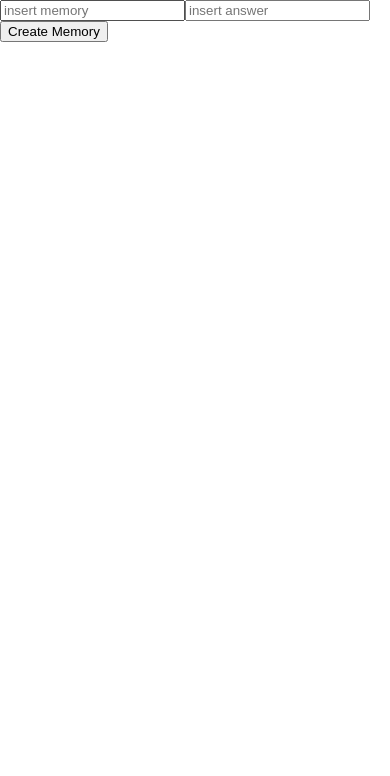
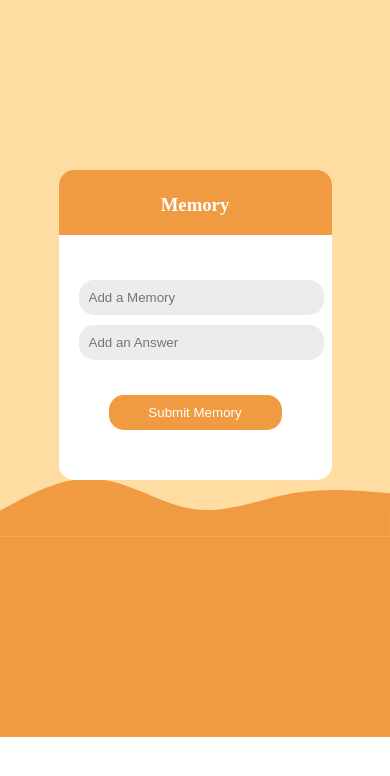
Before and after one commit to mado8/memo-rise, a React (Create React App) app in the folder client/: page / in a window 390 px wide. Shown: the top 776 px of the page. Built offline with nearby package versions, Linux system fonts and the light colour scheme.

Commit message:
added create memory componet and styling

```diff
--- /dev/null
+++ b/client/src/components/CreateMemory/CreateMemory.css
@@ -0,0 +1,149 @@
+
+
+#memory-form-container {
+    background-color: #FFDCA1;
+    height: 500px;
+    width: 100%;
+    display: flex;
+    justify-content: center;
+    align-items: center;
+    position: absolute;
+}
+
+#form-container {
+    margin-top: 200px;
+    background-color: #fff;
+    padding-bottom: 100px;
+    border-radius: 15px;
+    z-index: 100;
+}
+
+#form-input-container {
+    padding-left: 50px;
+    padding-right: 50px;
+}
+
+#form-header {
+    text-align: center;
+    height: 60px;
+    border-radius: 15px 15px 0px 0px;
+    padding-top: 5px;
+    margin-bottom: 40px;
+    background-color: #F09B41;
+    color: #fff;
+}
+
+.form-input {
+    margin-bottom: 5px;
+    margin-top: 5px;
+    padding-top: 10px;
+    padding-bottom: 10px;
+    padding-left: 10px;
+    width: 100%;
+    border: none;
+    border-radius: 15px;
+    background-color: #ececec;
+}
+
+#form-buttons {
+    text-align: center;
+    padding-left: 50px;
+    padding-right: 50px;
+}
+
+#memory-submit {
+    color: #fff;
+    background-color: #F09B41;
+    width: 100%;
+    margin-top: 30px;
+    padding: 10px;
+    border: none;
+    border-radius: 15px;
+}
+
+#memory-submit:hover {
+    background-color: #FFDCA1;
+    transition: .6s;
+    color: #fff;
+}
+
+#signup {
+    color: #F09B41;
+    background-color: transparent;
+    margin-top: 125px;
+    width: 50px;
+    margin-top: 30px;
+    padding: 2px;
+    border: none;
+    border-bottom: 1px solid #F09B41;
+}
+
+.wave-container-2 {
+    width: 100%;
+    z-index: -100;
+    top:450px;
+    display: block;
+    position: relative;
+    background-color: #FFDCA1;
+    color: #FFF;
+    text-align: center;
+    overflow: hidden;
+}
+
+#orange-section {
+    position: relative;
+    top: 400px;
+    background-color: #F09B41;
+    width: 100%;
+    height: 120px;
+    z-index: -10;
+}
+
+@media screen and (max-width: 1024px) {
+    #memory-form {
+        width: 80%;
+    }
+}
+
+@media screen and (max-width: 768px) {
+    #orange-section {
+       height: 200px;
+       top: 450px;
+    }
+
+    #memory-form-container {
+        height: 450px;
+    }
+}
+
+@media screen and (max-width: 425px) {
+    #orange-section {
+       height: 200px;
+    }
+    #memory-form {
+        width: 70%;
+    }
+    #form-container {
+        padding-bottom: 50px;
+    }
+    #form-input-container {
+        padding-left: 20px;
+        padding-right: 20px;
+    }
+}
+
+@media screen and (max-width: 225px) {
+    #orange-section {
+       height: 175px;
+    }
+    #memory-form {
+        width: 85%;
+    }
+    #form-container {
+        padding-bottom: 50px;
+    }
+    #form-input-container {
+        padding-left: 20px;
+        padding-right: 20px;
+    }
+}
--- a/client/src/components/CreateMemory/CreateMemory.jsx
+++ b/client/src/components/CreateMemory/CreateMemory.jsx
@@ -1,26 +1,64 @@
 import React, { useState, useEffect } from 'react';
 // const CreateMemo
+import './CreateMemory.css'
 
 
 const CreateMemory = () => {
 
+  return (
+    <>
+      <div>
+        <div id='memory-form-container'>
+          <form id='memory-form'>
+            <div id='form-container'>
+              <div id='form-header'>
+                <h3>Memory</h3>
+              </div>
+              <div id="form-input-container">
+                <label>
+                  <input
+                    class='form-input'
+                    name='memory'
+                    type='text'
+                    placeholder='Add a Memory'
+                  />
+                </label>
+                <label>
+                  <input
+                    class='form-input'
+                    name='answer'
+                    type='text'
+                    placeholder='Add an Answer'
+                  />
+                </label>
+              </div>
+              <div id="form-buttons">
+                <button id='memory-submit' type='submit'>
+                  Submit Memory
+                </button>
+              </div>
+            </div>
+          </form>
+        </div>
+        <svg
+          xmlns='http://www.w3.org/2000/svg'
+          viewBox='0 0 1440 320'
+          class='wave-container-2'
+        >
+          <path
+            fill='#F09B41'
+            fill-opacity='1'
+            d='M0,224L60,192C120,160,240,96,360,106.7C480,117,600,203,720,218.7C840,235,960,181,1080,160C1200,139,1320,149,1380,154.7L1440,160L1440,320L1380,320C1320,320,1200,320,1080,320C960,320,840,320,720,320C600,320,480,320,360,320C240,320,120,320,60,320L0,320Z'
+          ></path>
+        </svg>
+      </div>
+      <div id='orange-section'></div>
+    </>
+  )
+}
 
 
 
-    return (
-   <div>
-
-      <div>
-      <input className='CreateMemory' placeholder='insert memory'></input>
-      <input className='MemoryAnswer' placeholder='insert answer'></input>
-        <button className='SubmitMem'>Create Memory</button>
-      </div>
-      <div>
-      </div>
-   </div>
-    )
-
-}
 
 export default CreateMemory
 
--- a/client/src/components/MainContainer.jsx
+++ b/client/src/components/MainContainer.jsx
@@ -1,13 +1,14 @@
 import React from 'react';
+import CreateMemory from './CreateMemory/CreateMemory';
 import Home from './Home/home'
-import createMemory from './CreateMemory/CreateMemory';
+
 
 // import components into main container and conditionally render them.
 
 const MainContainter = () => {
     return (
         <div>
-            <Home></Home>
+            <CreateMemory></CreateMemory>
         </div>
     )
 }
```
Also changed, not shown: client/public/cloud.jpg (added), client/src/components/Dashboard/Dashboard.css (added).
